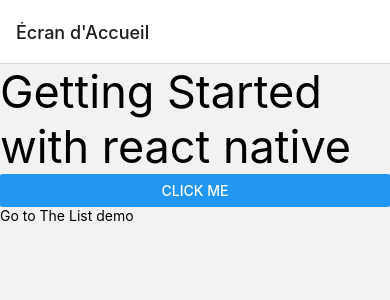
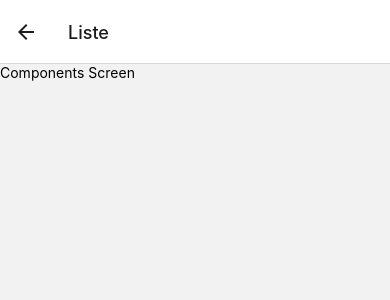
Before and after one commit to Rimao416/reat_native, a React Native app: screen /List in a window 390 px wide. Shown: the top 300 px of the page. Built offline with nearby package versions, Linux system fonts and the light colour scheme.

Commit message:
Navigation

```diff
--- a/AppNavigator.js
+++ b/AppNavigator.js
@@ -12,7 +12,16 @@
 const AppNavigator = () => {
   return (
     <Stack.Navigator initialRouteName="Home">
-      <Stack.Screen name="Home"   options={{ headerTitle: 'Écran d\'Accueil' }} component={HomeScreen} />
+      <Stack.Screen
+        name="Home"
+        options={{ headerTitle: "Écran d'Accueil" }}
+        component={HomeScreen}
+      />
+      <Stack.Screen
+        name="List"
+        options={{ headerTitle: "Liste" }}
+        component={ComponentsScreen}
+      />
     </Stack.Navigator>
   );
 };
--- a/src/screens/ComponentsScreen.js
+++ b/src/screens/ComponentsScreen.js
@@ -1,4 +1,4 @@
-import { Text, View } from "react-native";
+import { StyleSheet, Text, View } from "react-native";
 import React, { Component } from "react";
 
 const ComponentsScreen = () => {
@@ -9,10 +9,10 @@
   );
 };
 
-// const styles = StyleSheet.create({
-//   textStyle: {
-//     fontSize: 30,
-//   },
-// });
+const styles = StyleSheet.create({
+  textStyle: {
+    fontSize: 30,
+  },
+});
 
 export default ComponentsScreen;
--- a/src/screens/HomeScreen.js
+++ b/src/screens/HomeScreen.js
@@ -1,10 +1,11 @@
 import React from "react";
 import { View, Text, StyleSheet, Button, TouchableOpacity } from "react-native";
-
+import { useNavigation } from "@react-navigation/native";
 const HomeScreen = () => {
+  const navigation = useNavigation();
   const myName = "Omari";
   const handlePress = () => {
-    console.log("Le bouton a été appuyé !");
+    navigation.navigate("List");
   };
   return (
     <View>
```
